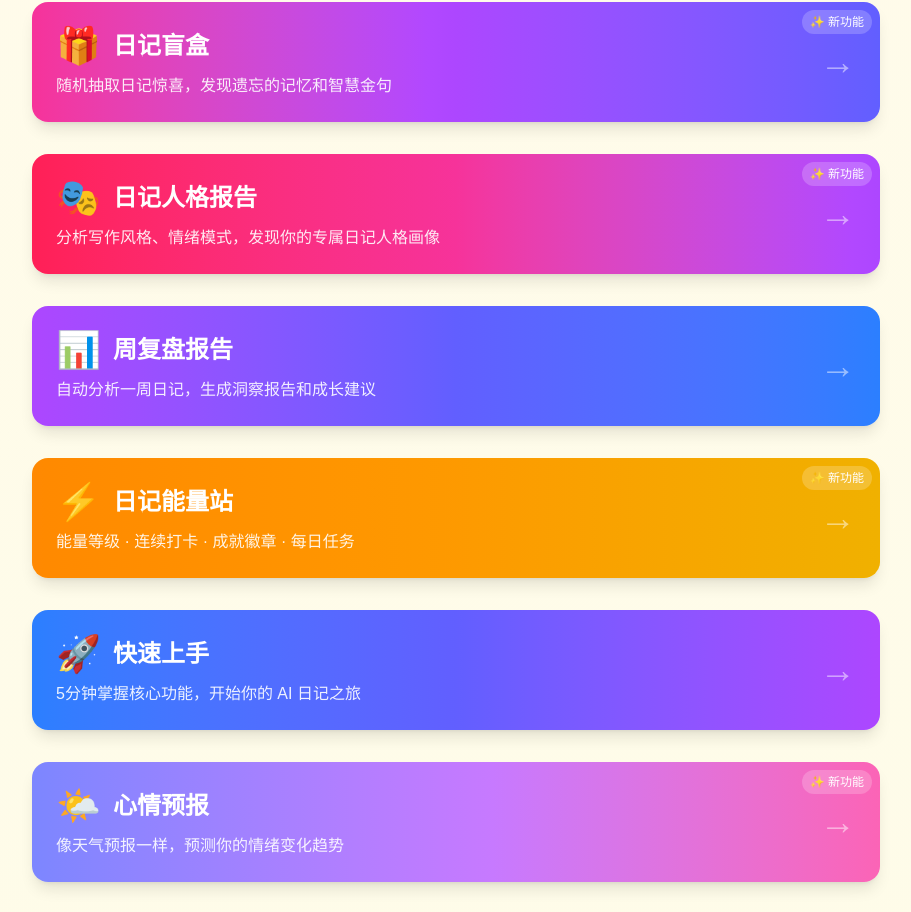
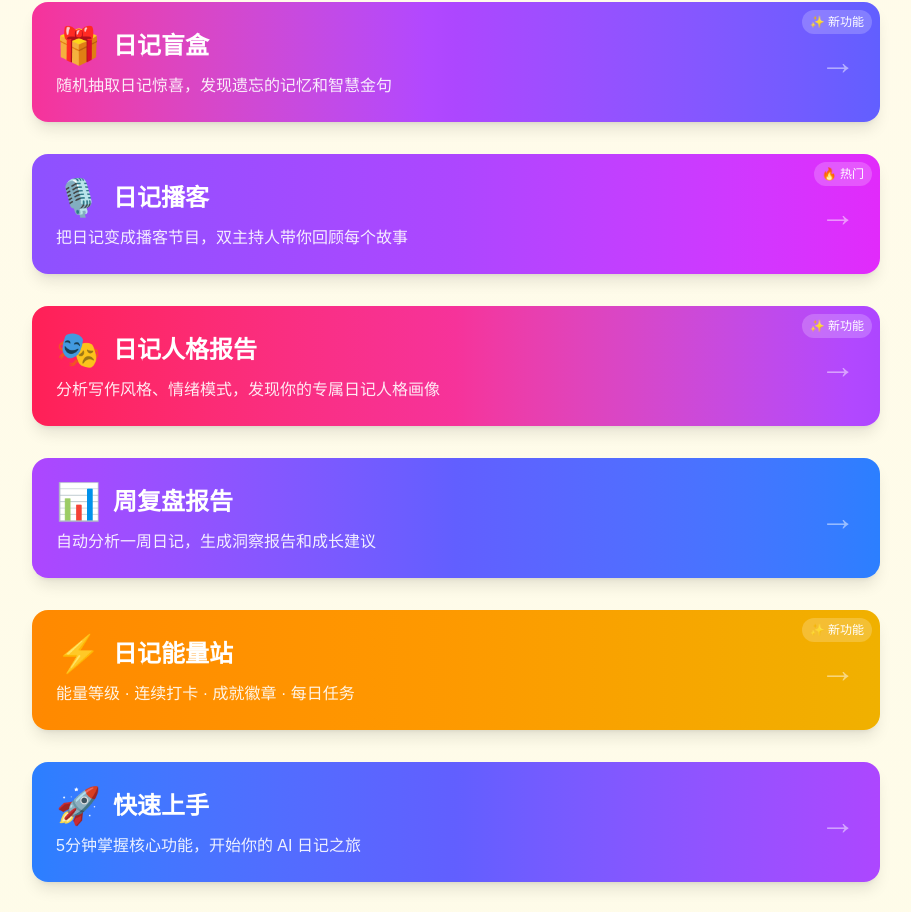
Before and after one commit to leekHotline/clawdiary, a Next.js app: page / in a window 1280 px wide. Shown: the part 2539-3451 px from the top of the page, without its empty margins (184-1095 px from the left). Built offline with nearby package versions, Linux system fonts and the light colour scheme; no server answers; the database is empty.

Commit message:
feat: 首页添加日记播客入口

```diff
--- a/app/page.tsx
+++ b/app/page.tsx
@@ -299,6 +299,26 @@ export default async function Home() {
           </div>
         </Link>
 
+        {/* 日记播客入口 - 新功能 */}
+        <Link
+          href="/diary-podcast"
+          className="mb-8 block bg-gradient-to-r from-violet-500 via-purple-500 to-fuchsia-500 rounded-2xl p-6 shadow-lg hover:shadow-xl transition-all text-white relative overflow-hidden"
+        >
+          <div className="absolute top-2 right-2 px-2 py-1 bg-white/20 rounded-full text-xs">
+            🔥 热门
+          </div>
+          <div className="flex items-center justify-between">
+            <div>
+              <div className="flex items-center gap-3 mb-2">
+                <span className="text-4xl">🎙️</span>
+                <h2 className="text-2xl font-bold">日记播客</h2>
+              </div>
+              <p className="text-white/90">把日记变成播客节目，双主持人带你回顾每个故事</p>
+            </div>
+            <div className="text-4xl opacity-50">→</div>
+          </div>
+        </Link>
+
         {/* 日记人格报告入口 - 新功能 */}
         <Link
           href="/diary-personality"
```
